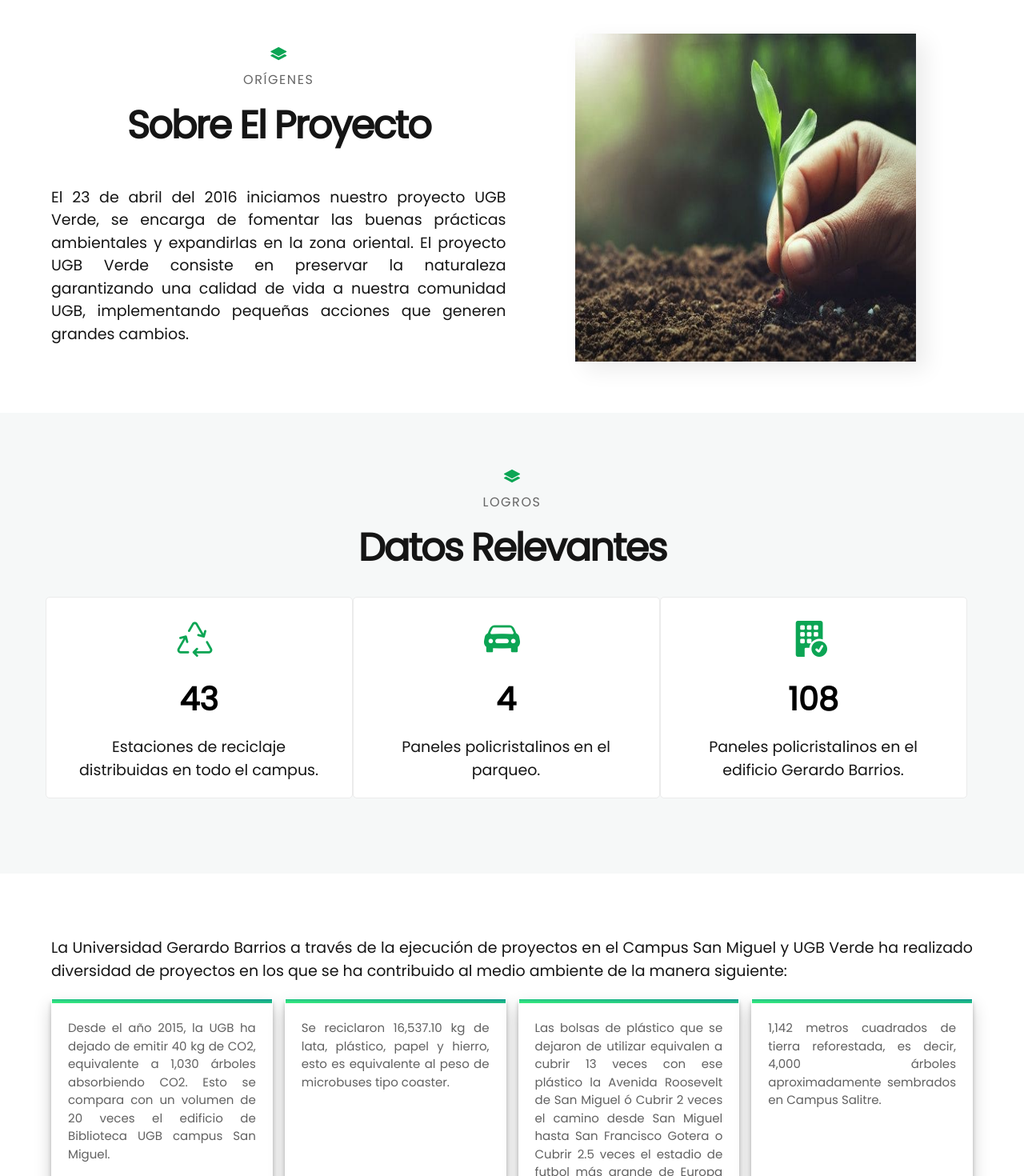
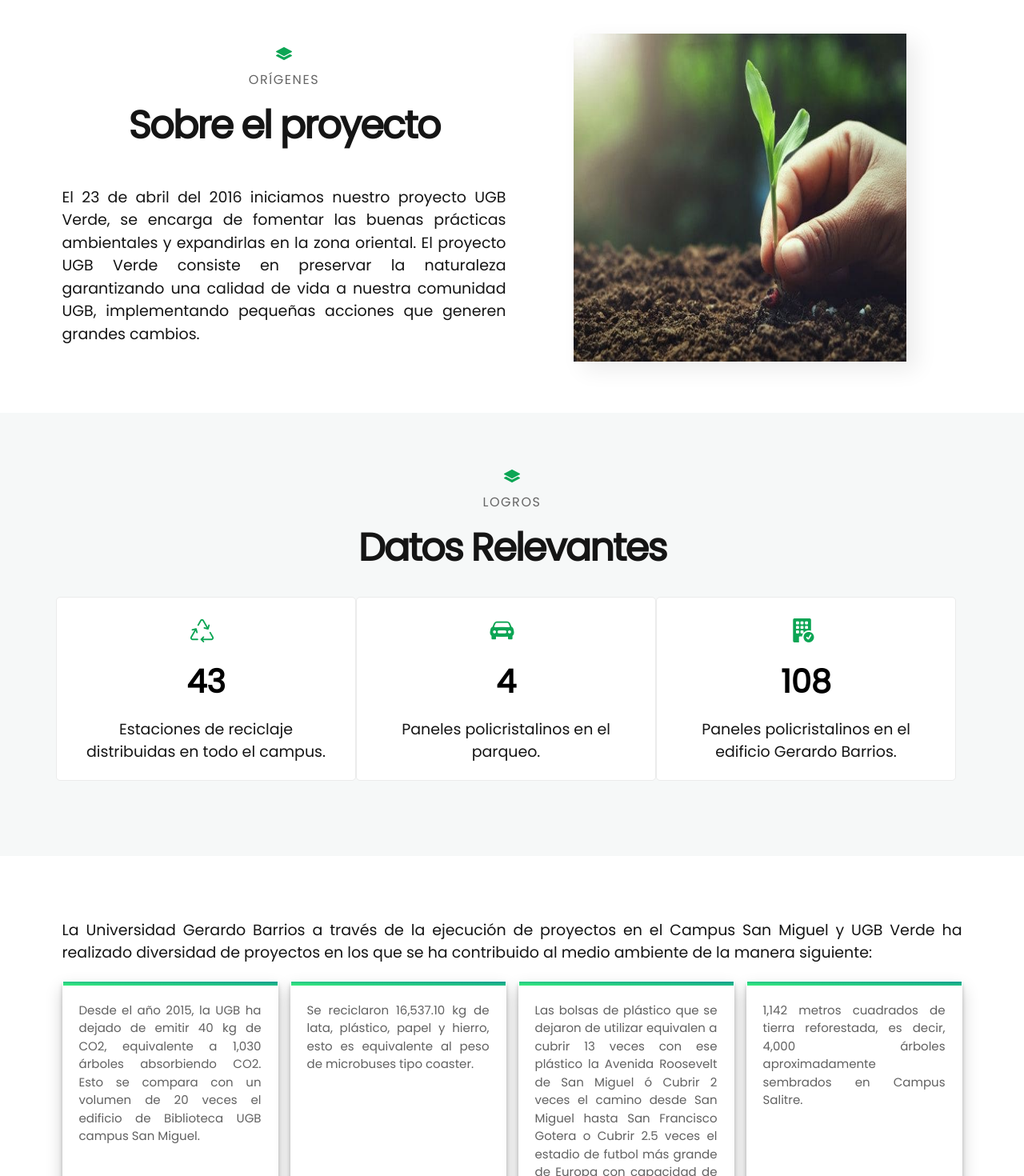
Before and after one commit to CesarMartinez23/observatorio-verde, a Vue app: page /ugb-verde in a window 1280 px wide. Shown: the part 500-1970 px from the top of the page at 80% size. Built offline with nearby package versions, Linux system fonts and the light colour scheme.

Commit message:
Update container

```diff
--- a/src/assets/main.css
+++ b/src/assets/main.css
@@ -105,9 +105,11 @@
 }
 
 .icons {
-  font-size: 4.5rem;
+  font-size: 3.0rem;
   margin-right: 1rem;
   color: var(--green-900);
   display: flex;
   justify-content: center;
+  text-align: center;
+
 }
--- a/src/components/Contact/ContactUs.vue
+++ b/src/components/Contact/ContactUs.vue
@@ -4,22 +4,25 @@
 </script>
 
 <template>
-  <div class="custom-container section-coordination">
+  <div class="custom">
+  <div class="container section-coordination">
     <div class="row">
       <div class="col-lg-6 d-flex flex-column justify-content-center">
-        <h1 class="section-title">Coordinaci&oacute;n</h1>
         <div class="section-icon">
           <i class="bi bi-layers-fill" />
         </div>
         <p class="mini-section-title">Responsable del Observatorio</p>
+
+        <h1 class="section-title">Coordinaci&oacute;n</h1>
         <h2 class="text-subtitle">Mtra. Sara Oneida Baires Quintanilla</h2>
       </div>
-      <div class="col-lg-6">
+      <div class="col-lg-6" style="text-align: center;">
+
         <img class="content-img" src="/img/contactImages/coordinadora.png" />
       </div>
     </div>
   </div>
-
+</div>
   <div class="custom-container text-center">
     <div class="section-icon">
       <i class="bi bi-layers-fill"></i>
@@ -33,6 +36,7 @@
   </div>
 
   <div class="custom-container">
+    <div class="container">
       <div class="row">
         <div class="col-lg-6">
           <ItemContactInfo
@@ -76,15 +80,22 @@
         <ItemMap />
       </div>
     </div>
+  </div>
 </template>
 
 <style scoped>
 .section-coordination {
-  background-image: url(/img/contactImages/background.svg);
+  /*background-image: url(/img/contactImages/background.svg);
   background-size: cover;
-  background-position: center;
+  background-position: center;*/
+  height: auto;
+
 }
 
+.custom{
+  background-color: var(--f4);
+  /*background: linear-gradient(to bottom left,var(--card4-gradient-color1),var(--card4-gradient-color2));*/
+ }
 .text-subtitle {
   font-size: 28px;
   font-weight: 700;
@@ -92,6 +103,7 @@
   letter-spacing: var(--letter-spacing);
   margin-top: 3px;
   color: var(--green-900);
+  text-align: center;
 }
 
 .content-img {
--- a/src/components/Contact/ItemContactInfo.vue
+++ b/src/components/Contact/ItemContactInfo.vue
@@ -59,6 +59,7 @@
 .title {
   font-size: var(--h2);
   font-weight: 600;
+  margin-top: 1rem;
 }
 
 .description {
--- a/src/components/Directory/Directory.vue
+++ b/src/components/Directory/Directory.vue
@@ -17,6 +17,7 @@
 
   <section class="section-card">
     <div class="custom-container">
+      <div class="container">
         <div class="section-icon">
           <i class="bi bi-layers-fill" />
         </div>
@@ -50,6 +51,7 @@
             phoneNumer="2263-0066"
             address="Edificio Naciones Unidas, Blvd. Orden de Malta Sur, No. 2-B, Elena, Antiguo Cuscatlan, La Libertad."
           />
+        </div>
       </div>
     </div>
   </section>
--- a/src/components/Home/AboutUs.vue
+++ b/src/components/Home/AboutUs.vue
@@ -2,6 +2,7 @@
 
 <template>
   <main class="custom-container d-flex justify-content-between flex-wrap">
+    <div class="container">
     <div class="row">
       <div class="col-lg-7 video">
         <div class="w-100 h-100">
@@ -30,6 +31,7 @@
         </p>
       </div>
     </div>
+    </div>
   </main>
 </template>
 
--- a/src/components/Home/ItemCardWeDo.vue
+++ b/src/components/Home/ItemCardWeDo.vue
@@ -30,6 +30,7 @@
   font-size: var(--h2);
   font-weight: bold;
   letter-spacing: var(--letter-spacing);
+  margin-top: 1rem;
 }
 
 .we-do-description {
--- a/src/components/Home/WhatWeDo.vue
+++ b/src/components/Home/WhatWeDo.vue
@@ -4,6 +4,7 @@
 
 <template>
   <section class="custom-container">
+    <div class="container">
       <div class="section-icon">
         <i class="bi bi-layers-fill" />
       </div>
@@ -47,6 +48,7 @@
           <img src="/img/carrouselImages/4.jpg" alt="Imagen" />
         </div>
       </div>
+    </div>
   </section>
 </template>
 
--- a/src/components/UgbVerde/UgbVerde.vue
+++ b/src/components/UgbVerde/UgbVerde.vue
@@ -16,23 +16,25 @@
   </section>
 
   <section class="custom-container">
+    <div class="container">
       <div class="row">
         <div class="col-lg-6 d-flex justify-content-center flex-column py-3">
           <div class="section-icon">
             <i class="bi bi-layers-fill"></i>
           </div>
           <p class="mini-section-title">Orígenes</p>
-        <h1 class="section-title">Sobre El Proyecto</h1>
+          <h1 class="section-title">Sobre el proyecto</h1>
           <p class="content-description">
             El 23 de abril del 2016 iniciamos nuestro proyecto UGB Verde, se
-          encarga de fomentar las buenas prácticas ambientales y expandirlas en
-          la zona oriental. El proyecto UGB Verde consiste en preservar la
+            encarga de fomentar las buenas prácticas ambientales y expandirlas
+            en la zona oriental. El proyecto UGB Verde consiste en preservar la
             naturaleza garantizando una calidad de vida a nuestra comunidad UGB,
             implementando pequeñas acciones que generen grandes cambios.
           </p>
         </div>
         <div class="col-lg-6 d-flex justify-content-center">
           <img src="/img/ugbVerdeImages/mano.jpg" class="content-img" />
+        </div>
       </div>
     </div>
   </section>
@@ -42,6 +44,7 @@
     style="visibility: visible; animation-name: fadeIn"
   >
     <div class="custom-container">
+      <div class="container">
         <div class="row">
           <div class="section-icon">
             <i class="bi bi-layers-fill"></i>
@@ -80,13 +83,15 @@
           </div>
         </div>
       </div>
+    </div>
   </section>
 
   <section class="custom-container">
+    <div class="container">
       <p class="content-description">
-      La Universidad Gerardo Barrios a través de la ejecución de proyectos en el
-      Campus San Miguel y UGB Verde ha realizado diversidad de proyectos en los
-      que se ha contribuido al medio ambiente de la manera siguiente:
+        La Universidad Gerardo Barrios a través de la ejecución de proyectos en
+        el Campus San Miguel y UGB Verde ha realizado diversidad de proyectos en
+        los que se ha contribuido al medio ambiente de la manera siguiente:
       </p>
 
       <div class="row d-flex">
@@ -109,6 +114,7 @@
         <ItemCardInfo
           description="1,142 metros cuadrados de tierra reforestada, es decir, 4,000 árboles aproximadamente sembrados en Campus Salitre."
         />
+      </div>
     </div>
   </section>
 </template>
```
Lines whose indentation alone changed are shown as unchanged.
